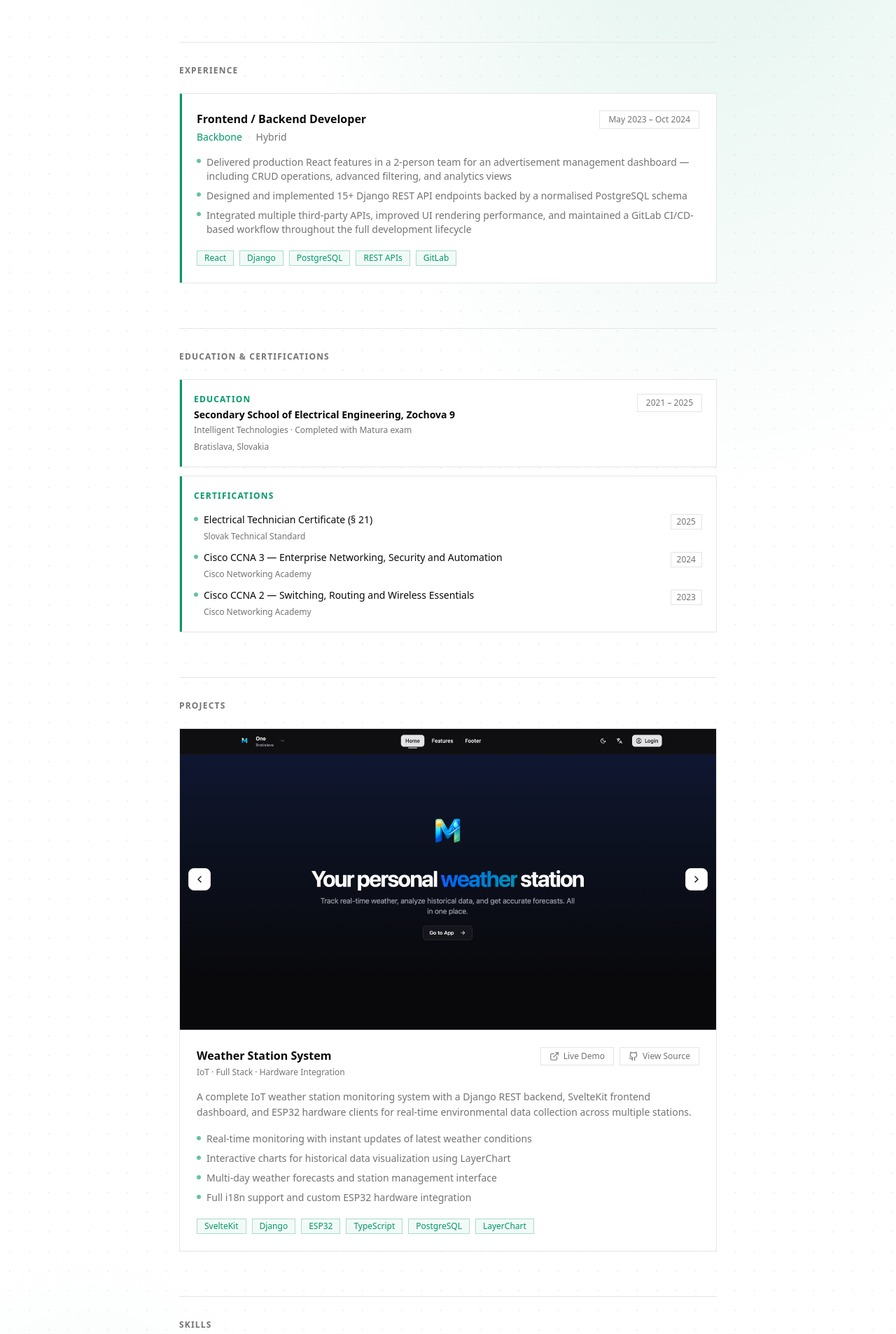
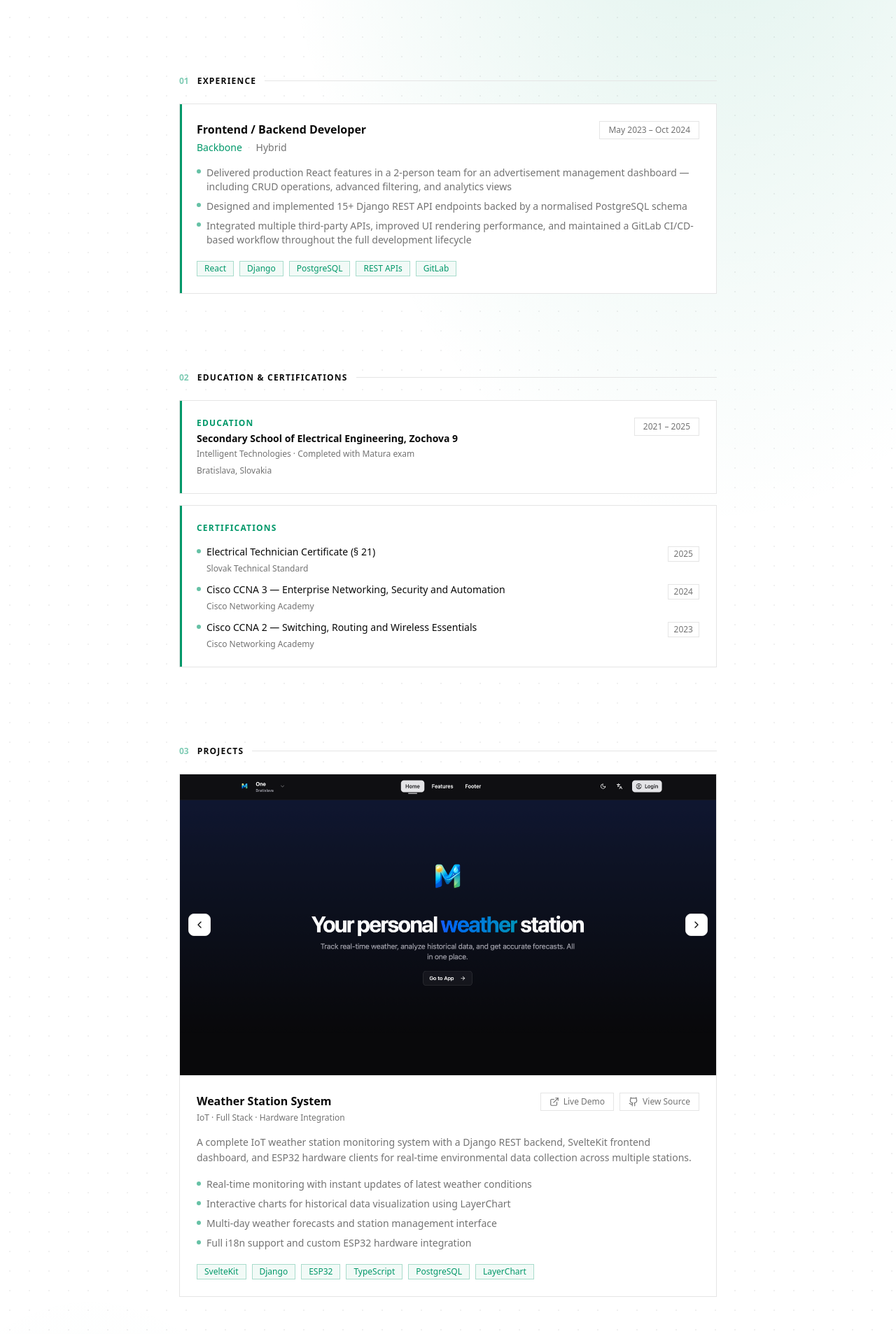
Before and after one commit to michqo/portfolio, a Next.js app: page /en in a window 1280 px wide. Shown: the part 493-2400 px from the top of the page at 70% size. Built offline with nearby package versions, Linux system fonts and the light colour scheme.

Commit message:
feat: section numbers

```diff
--- a/app/[locale]/page.tsx
+++ b/app/[locale]/page.tsx
@@ -56,9 +56,11 @@
           </a>
         </div>
 
-        <div id="experience" className="mt-16 border-t border-border pt-8">
-          <div className="mb-6 text-xs font-semibold uppercase tracking-widest text-muted-foreground">
-            {t("experience.sectionTitle")}
+        <div id="experience" className="mt-20 pt-8">
+          <div className="mb-6 flex items-center gap-3">
+            <span className="text-xs font-bold text-primary/50">01</span>
+            <span className="text-xs font-semibold uppercase tracking-widest text-foreground">{t("experience.sectionTitle")}</span>
+            <div className="h-px flex-1 bg-border" />
           </div>
           <div className="relative border border-border bg-card p-6 transition-colors hover:border-primary/50">
             {/* accent bar */}
@@ -100,14 +102,16 @@
           </div>
         </div>
 
-        <div id="education" className="mt-16 border-t border-border pt-8">
-          <div className="mb-6 text-xs font-semibold uppercase tracking-widest text-muted-foreground">
-            {t("education.sectionTitle")}
+        <div id="education" className="mt-20 pt-8">
+          <div className="mb-6 flex items-center gap-3">
+            <span className="text-xs font-bold text-primary/50">02</span>
+            <span className="text-xs font-semibold uppercase tracking-widest text-foreground">{t("education.sectionTitle")}</span>
+            <div className="h-px flex-1 bg-border" />
           </div>
 
-          <div className="flex flex-col gap-3">
+          <div className="flex flex-col gap-4">
             {/* Education */}
-            <div className="relative border border-border bg-card p-5 transition-colors hover:border-primary/50">
+            <div className="relative border border-border bg-card p-6 transition-colors hover:border-primary/50">
               <div className="absolute inset-y-0 left-0 w-0.75 bg-primary" />
               <div className="flex flex-col gap-3 sm:flex-row sm:items-start sm:justify-between">
                 <div>
@@ -127,7 +131,7 @@
             </div>
 
             {/* Certificates */}
-            <div className="relative border border-border bg-card p-5 transition-colors hover:border-primary/50">
+            <div className="relative border border-border bg-card p-6 transition-colors hover:border-primary/50">
               <div className="absolute inset-y-0 left-0 w-0.75 bg-primary" />
               <div className="text-xs font-semibold uppercase tracking-widest text-primary mb-4">
                 {t("education.certificationsLabel")}
@@ -158,9 +162,11 @@
           </div>
         </div>
 
-        <div id="projects" className="mt-16 border-t border-border pt-8">
-          <div className="mb-6 text-xs font-semibold uppercase tracking-widest text-muted-foreground">
-            {t("projects.sectionTitle")}
+        <div id="projects" className="mt-20 pt-8">
+          <div className="mb-6 flex items-center gap-3">
+            <span className="text-xs font-bold text-primary/50">03</span>
+            <span className="text-xs font-semibold uppercase tracking-widest text-foreground">{t("projects.sectionTitle")}</span>
+            <div className="h-px flex-1 bg-border" />
           </div>
 
           <div className="border border-border bg-card transition-colors hover:border-primary/50">
@@ -195,7 +201,7 @@
                 </div>
                 <div className="flex shrink-0 flex-wrap gap-2">
                   <a
-                    href="https://ms-urban.vercel.app"
+                    href="https://ms.miqal.xyz"
                     target="_blank"
                     rel="noopener noreferrer"
                     className="inline-flex items-center gap-1.5 border border-border px-3 py-1 text-xs text-muted-foreground transition-colors hover:border-primary hover:text-primary"
@@ -251,9 +257,11 @@
           </div>
         </div>
 
-        <div id="skills" className="mt-16 border-t border-border pt-8">
-          <div className="mb-6 text-xs font-semibold uppercase tracking-widest text-muted-foreground">
-            {t("skills.sectionTitle")}
+        <div id="skills" className="mt-16 pt-8">
+          <div className="mb-6 flex items-center gap-3">
+            <span className="text-xs font-bold text-primary/50">04</span>
+            <span className="text-xs font-semibold uppercase tracking-widest text-foreground">{t("skills.sectionTitle")}</span>
+            <div className="h-px flex-1 bg-border" />
           </div>
           <div className="grid grid-cols-1 gap-6 sm:grid-cols-2">
             {(
@@ -332,16 +340,18 @@
           </div>
         </div>
 
-        <div id="contact" className="mt-16 border-t border-border pt-8">
-          <div className="mb-6 text-xs font-semibold uppercase tracking-widest text-muted-foreground">
-            {t("contact.sectionTitle")}
+        <div id="contact" className="mt-20 pt-8">
+          <div className="mb-6 flex items-center gap-3">
+            <span className="text-xs font-bold text-primary/50">05</span>
+            <span className="text-xs font-semibold uppercase tracking-widest text-foreground">{t("contact.sectionTitle")}</span>
+            <div className="h-px flex-1 bg-border" />
           </div>
-          <div className="grid grid-cols-1 gap-3 sm:grid-cols-2">
+          <div className="grid grid-cols-1 gap-4 sm:grid-cols-2">
             <a
               href="https://github.com/michqo"
               target="_blank"
               rel="noopener noreferrer"
-              className="group flex items-center gap-3 border border-border p-4 transition-colors hover:border-primary"
+              className="group flex items-center gap-3 border border-border p-5 transition-colors hover:border-primary"
             >
               <Github className="h-4 w-4 shrink-0 text-muted-foreground transition-colors group-hover:text-primary" />
               <div className="min-w-0">
@@ -355,7 +365,7 @@
               href="https://www.linkedin.com/in/michal-urban-0a763a324/"
               target="_blank"
               rel="noopener noreferrer"
-              className="group flex items-center gap-3 border border-border p-4 transition-colors hover:border-primary"
+              className="group flex items-center gap-3 border border-border p-5 transition-colors hover:border-primary"
             >
               <Linkedin className="h-4 w-4 shrink-0 text-muted-foreground transition-colors group-hover:text-primary" />
               <div className="min-w-0">
@@ -367,7 +377,7 @@
             </a>
             <a
               href="mailto:michal.urban724@gmail.com"
-              className="group flex items-center gap-3 border border-border p-4 transition-colors hover:border-primary"
+              className="group flex items-center gap-3 border border-border p-5 transition-colors hover:border-primary"
             >
               <Mail className="h-4 w-4 shrink-0 text-muted-foreground transition-colors group-hover:text-primary" />
               <div className="min-w-0">
@@ -377,7 +387,7 @@
                 </div>
               </div>
             </a>
-            <div className="flex items-center gap-3 border border-border p-4">
+            <div className="flex items-center gap-3 border border-border p-5">
               <MapPin className="h-4 w-4 shrink-0 text-muted-foreground" />
               <div>
                 <div className="text-xs text-muted-foreground">{t("contact.locationLabel")}</div>
```
